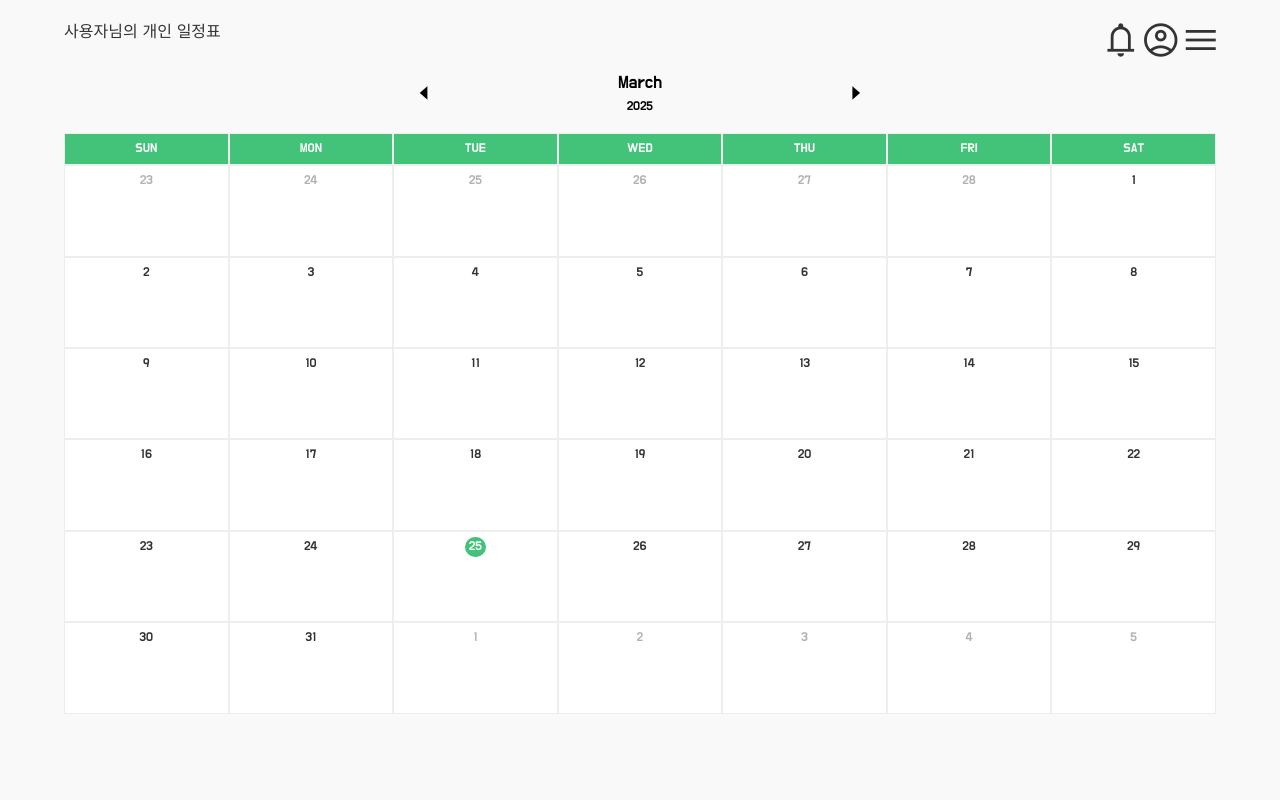
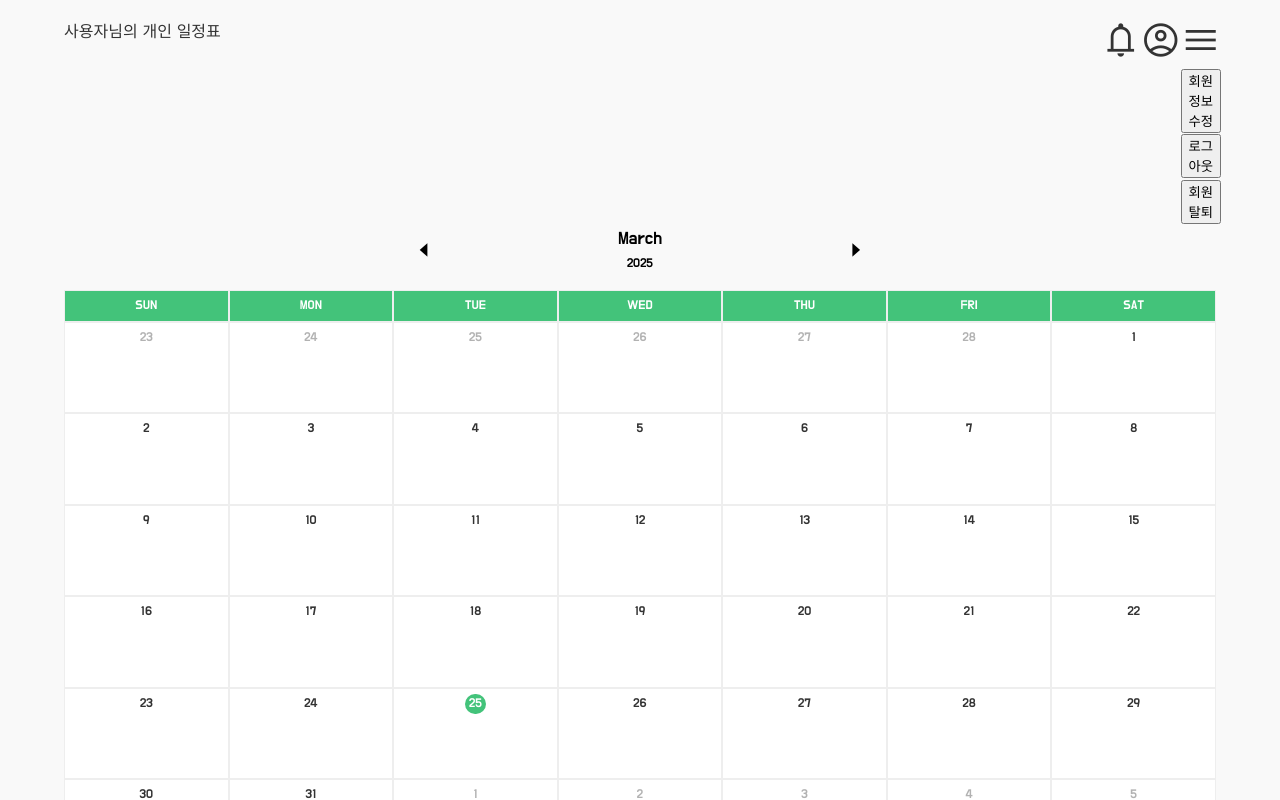
Before and after one commit to Doongiho/Calendar, a React (Create React App) app in the folder front/: page /MyCalendar/1 in a window 1280 px wide. Both pictures are taken after a click on the element "menu". Built offline with nearby package versions, Linux system fonts and the light colour scheme; a small style sheet from the web is missing.

Commit message:
회원수정 페이지 작업 중

```diff
--- a/front/src/pages/Header/Header.jsx
+++ b/front/src/pages/Header/Header.jsx
@@ -1,10 +1,35 @@
-import React from 'react';
+import React, { useState } from 'react';
 import './Header.css';
 import { useUser } from '../../contexts/UserContext';
+import { useNavigate } from 'react-router-dom';
 
 export default function Header() {
-  const { user } = useUser();
+  const { user, setUser } = useUser();
   const userName = user?.name || '사용자';
+  const [menuOpen, setMenuOpen] = useState(false);
+  const navigate = useNavigate();
+
+  // ✅ 로그아웃 처리
+  const handleLogout = () => {
+    localStorage.removeItem('user'); // 자동 로그인 해제
+    setUser(null); // 전역 상태 초기화
+    navigate('/'); // 로그인 페이지로 이동
+  };
+
+  const goToEditProfile = () => {
+    navigate('/edit-profile');
+  };
+
+  const handleWithdraw = () => {
+    if (window.confirm('정말 탈퇴하시겠습니까?')) {
+      // TODO: 탈퇴 API 요청 처리
+      alert('회원 탈퇴가 처리되었습니다.');
+      localStorage.removeItem('user');
+      setUser(null);
+      navigate('/');
+    }
+  };
+
   return (
     <>
       <header>
@@ -12,11 +37,19 @@ export default function Header() {
         <div className="mo-header">
           <div className="mobile-title">{userName}님의 개인 일정표</div>
           <div className="mobile-submenu submenu">
-            <div className="mo-room">
+            <div className="mo-room" onClick={() => setMenuOpen(!menuOpen)}>
               <span className="material-symbols-outlined">menu</span>
             </div>
+            {menuOpen && (
+              <div className="dropdown-menu">
+                <button onClick={goToEditProfile}>회원정보 수정</button>
+                <button onClick={handleLogout}>로그아웃</button>
+                <button onClick={handleWithdraw}>회원탈퇴</button>
+              </div>
+            )}
           </div>
         </div>
+
         {/* PC 버전 */}
         <div className="pc-header">
           <div className="mobile-title">{userName}님의 개인 일정표</div>
@@ -27,8 +60,15 @@ export default function Header() {
             <div className="mypage">
               <span className="material-symbols-outlined">account_circle</span>
             </div>
-            <div className="room">
+            <div className="room" onClick={() => setMenuOpen(!menuOpen)}>
               <span className="material-symbols-outlined">menu</span>
+              {menuOpen && (
+                <div className="dropdown-menu">
+                  <button onClick={goToEditProfile}>회원정보 수정</button>
+                  <button onClick={handleLogout}>로그아웃</button>
+                  <button onClick={handleWithdraw}>회원탈퇴</button>
+                </div>
+              )}
             </div>
           </div>
         </div>
```
Also changed, not shown: front/src/pages/EdtiProfile/EdtiProfile.jsx (added, +12 -0 lines), front/src/pages/EdtiProfile/EdtiProfile.css (added).
